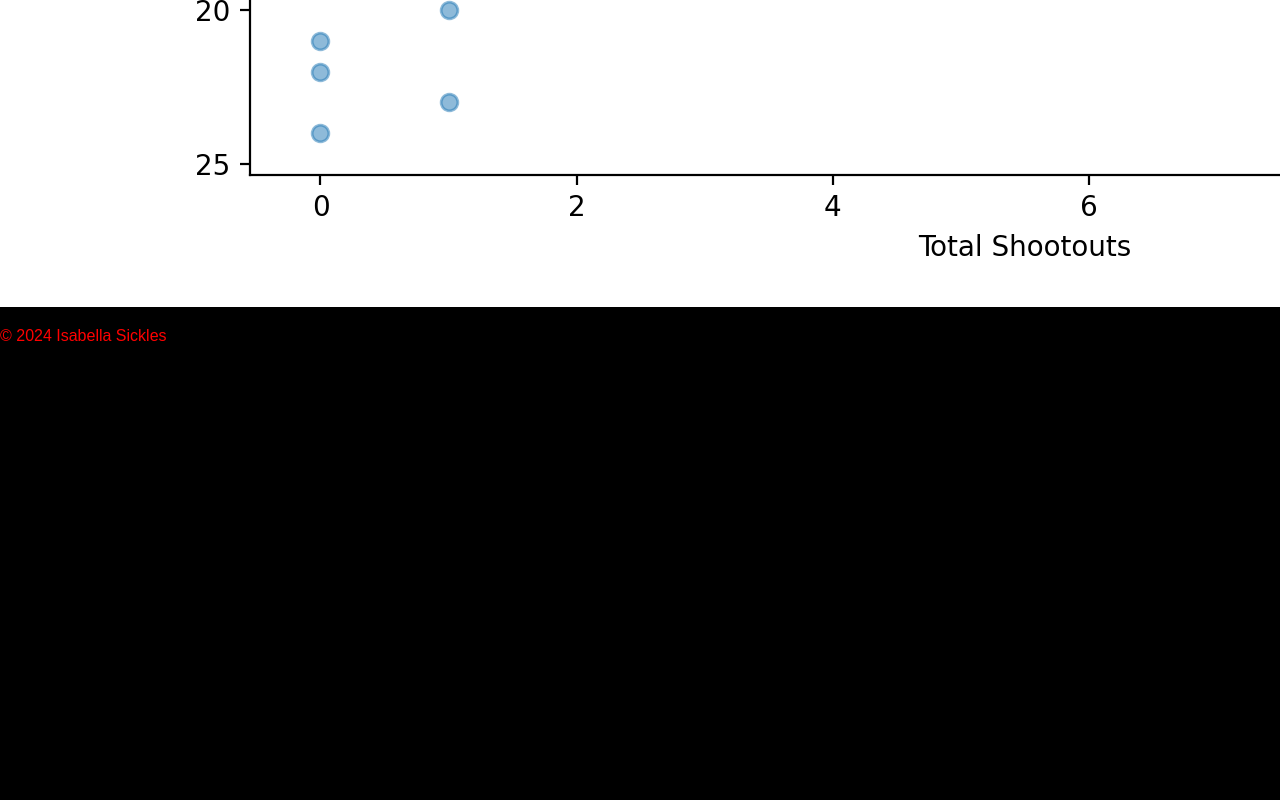
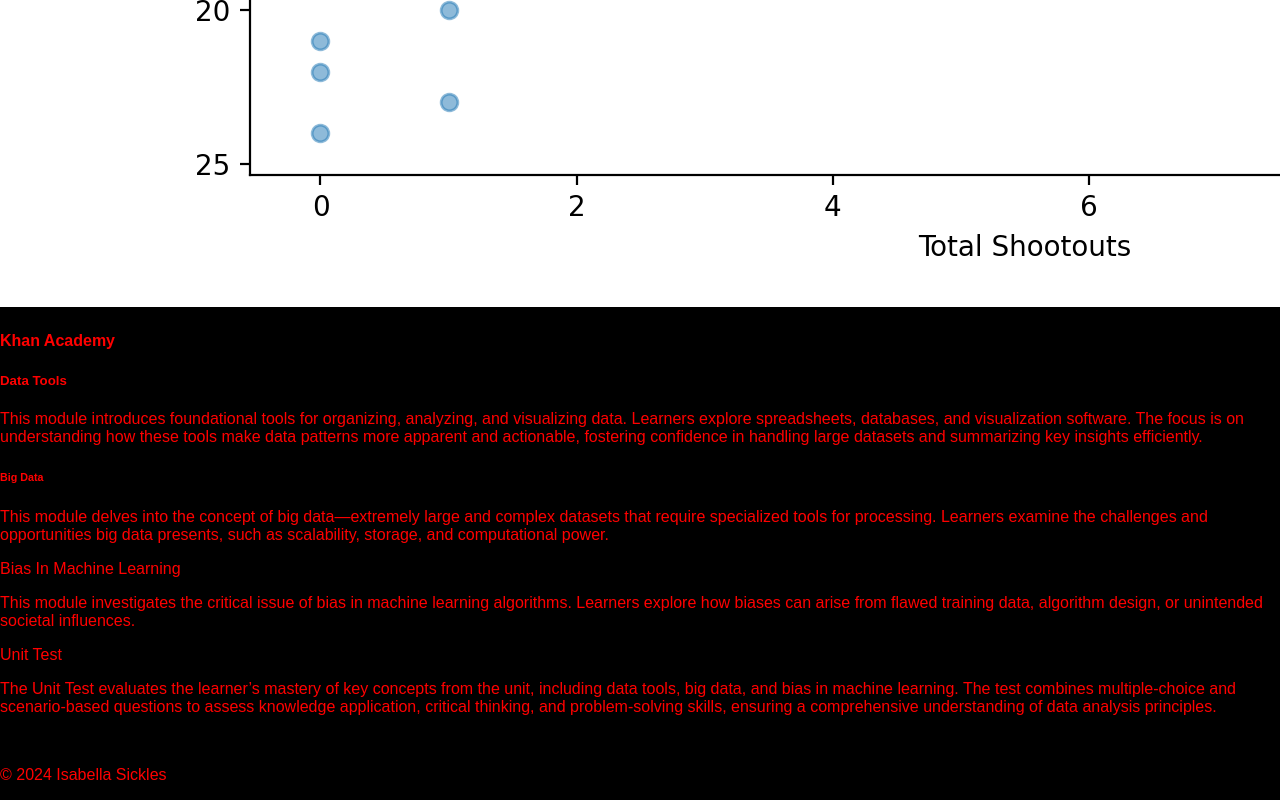
Before and after one commit to isabellasickles/isabellasickles.github.io, a plain HTML site: page nhl.html in a window 1280 px wide. Shown: the part 2461-3261 px from the top of the page. Before the commit the page ends 2822 px from the top, so only its background shows below. Drawn offline with Linux system fonts and the light colour scheme.

Commit message:
Update nhl.html

```diff
--- a/nhl.html
+++ b/nhl.html
@@ -56,6 +56,44 @@
 
     </body>
 
+    <header>
+    <h4>Khan Academy</h4>
+    </header>
+
+    <header>
+        <h5>Data Tools</h5>
+    </header>
+
+    <body>
+        <p>This module introduces foundational tools for organizing, analyzing, and visualizing data. Learners explore spreadsheets, databases, and visualization software. The focus is on understanding how these tools make data patterns more apparent and actionable, fostering confidence in handling large datasets and summarizing key insights efficiently.</p>
+    </body>
+
+    <header>
+        <h6>Big Data</h6>
+    </header>
+
+    <body>
+        <p>This module delves into the concept of big data—extremely large and complex datasets that require specialized tools for processing. Learners examine the challenges and opportunities big data presents, such as scalability, storage, and computational power.</p>
+    </body>
+
+    <header>
+        <h7>Bias In Machine Learning</h7>
+    </header>
+
+    <body>
+         <p>This module investigates the critical issue of bias in machine learning algorithms. Learners explore how biases can arise from flawed training data, algorithm design, or unintended societal influences.</p>
+    </body>
+
+    <header>
+        <h8>Unit Test</h8>
+    </header>
+
+    <body>
+        <p>The Unit Test evaluates the learner’s mastery of key concepts from the unit, including data tools, big data, and bias in machine learning. The test combines multiple-choice and scenario-based questions to assess knowledge application, critical thinking, and problem-solving skills, ensuring a comprehensive understanding of data analysis principles.</p>
+    <br>
+    </body>
+
+
     <footer>
         <p>&copy; 2024 Isabella Sickles</p>
     </footer>
```
